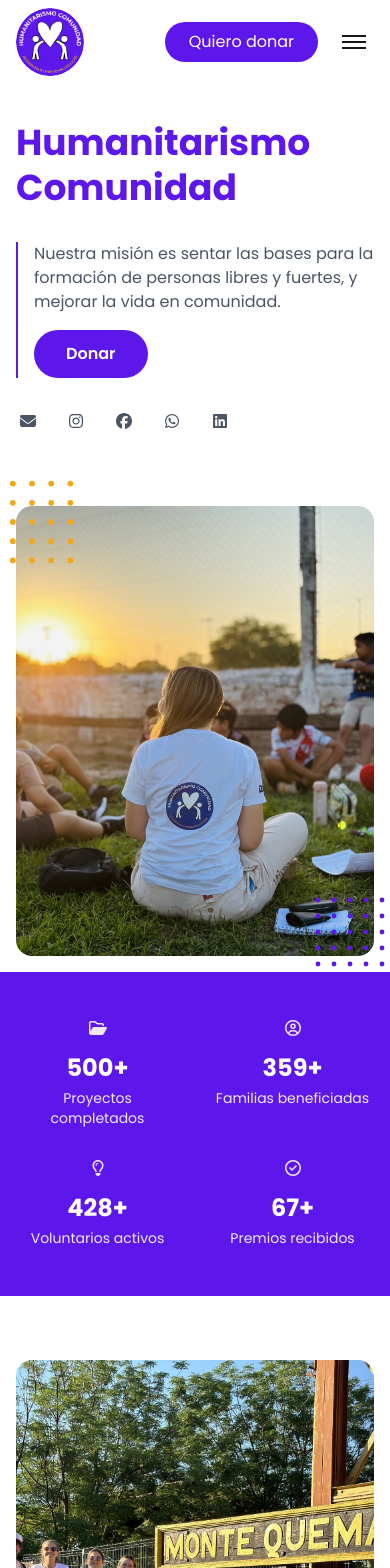
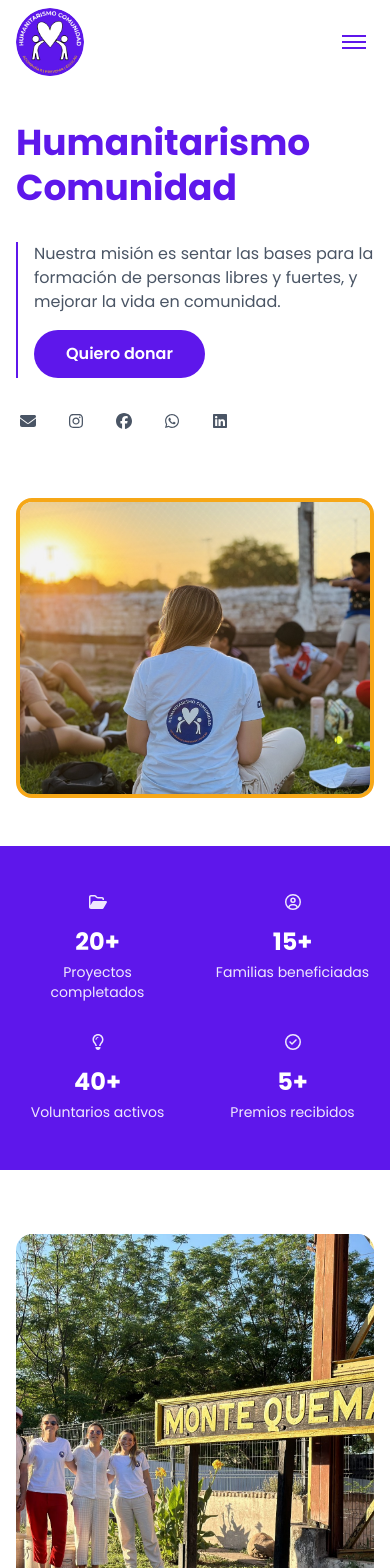
Before and after one commit to courfedra/humanitarismo-comunidad, a Next.js app: page / in a window 390 px wide. Shown: the top 1568 px of the page. Built offline with nearby package versions, Linux system fonts and the light colour scheme.

Commit message:
arreglos

```diff
--- a/src/app/page.jsx
+++ b/src/app/page.jsx
@@ -1,8 +1,3 @@
-import Image from "next/image";
-import { FontAwesomeIcon } from "@fortawesome/react-fontawesome";
-import {
-  faEnvelope
-} from "@fortawesome/free-solid-svg-icons";
 import Hero from "@/components/Hero";
 import VideoSection from "@/components/VideoSection";
 import DonarCTA from "@/components/DonarCTA";
--- a/src/app/quienes-somos/page.jsx
+++ b/src/app/quienes-somos/page.jsx
@@ -34,7 +34,7 @@ export default function QuienesSomos() {
                                 <p className="text-gray-300">
                                     En 2018, Martín dio el primer paso hacia Monte Quemado, Santiago del Estero, Argentina. Allí, se encontró con una comunidad marcada por el aislamiento y la falta de oportunidades. Un año después, un giro inesperado del destino le llevó al repensar, unió fuerzas con Nadia para brindar acompañamiento virtual a los trabajadores sociales de la zona. Así comenzaron a plantarse las primeras semillas de esperanza.
                                 </p>
-                                <button className="bg-[#F6A717] cursor-pointer text-white px-6 py-2 rounded-full mt-4 hover:bg-[#4c12c4] transition-colors">
+                                <button className="font-semibold bg-[#F6A717] cursor-pointer text-white px-8 py-3 rounded-full mt-4 hover:bg-[#4c12c4] transition-colors">
                                     Leer más
                                 </button>
                             </div>
@@ -146,7 +146,7 @@ export default function QuienesSomos() {
                     </div>
 
                     <div className="text-center mt-12">
-                        <button className="bg-[#5E17EB] text-white px-6 py-2 rounded-full hover:bg-[#4c12c4] transition-colors">
+                        <button className="font-semibold bg-[#5E17EB] text-white px-8 py-3 rounded-full hover:bg-[#4c12c4] transition-colors">
                             Leer más
                         </button>
                     </div>
@@ -251,7 +251,7 @@ export default function QuienesSomos() {
                             <p>
                                 El destino los llevó aún más lejos. En 2019, Nadia más Martín Quemado y descubrió una realidad que golpeó brutalmente: jóvenes que se suicidaban por desesperanza. Para ella, esta problemática era más que un desafio, era su llamado personal. Tras haber perdido a dos hermanos por suicidio, decidió transformar el dolor en amor, resignificándolo en la causa que envolvería todo el entorno comunitario.
                             </p>
-                            <button className="bg-[#F6A717] cursor-pointer text-white px-6 py-2 rounded-full mt-4 hover:bg-[#4c12c4] transition-colors">
+                            <button className="font-semibold bg-[#F6A717] cursor-pointer text-white px-8 py-3 rounded-full mt-4 hover:bg-[#4c12c4] transition-colors">
                                 Leer más
                             </button>
                         </div>
--- a/src/components/Footer.jsx
+++ b/src/components/Footer.jsx
@@ -46,11 +46,6 @@ export default function Footer() {
               <li>
                 <Link href="/quienes-somos" className="text-gray-300 hover:text-[#F6A717] transition-colors">
                   Quiénes Somos
-                </Link>
-              </li>
-              <li>
-                <Link href="/projects" className="text-gray-300 hover:text-[#F6A717] transition-colors">
-                  Proyectos
                 </Link>
               </li>
               <li>
--- a/src/components/Hero.jsx
+++ b/src/components/Hero.jsx
@@ -11,26 +11,18 @@ import {
 
 export default function Hero() {
     return (
-        <div className="pt-30 md:pt-20">
-            <section className="min-h-[85vh] flex items-center">
+        <div className="pt-30 md:pt-40 pb-8 md:pb-30">
+            <section className="flex items-start">
                 <div className="max-w-7xl mx-auto px-4 sm:px-6 lg:px-8 w-full">
-                    <div className="grid md:grid-cols-2 gap-8">
+                    <div className="grid md:grid-cols-2 gap-6 md:gap-4 lg:gap-8">
                         {/* Left Content */}
                         <div className="space-y-8 flex flex-col justify-between">
                             <div>
-                                <h1 className="text-4xl md:text-6xl font-bold text-[#5E17EB] leading-tight mb-8">
+                                <h1 className="text-4xl md:text-5xl lg:text-6xl font-bold text-[#5E17EB] leading-tight mb-8">
                                     Humanitarismo Comunidad
                                 </h1>
 
                                 <div className="flex gap-6 items-stretch">
-                                    {/* <div className="w-32 relative shrink-0">
-                                        <Image
-                                            src="/hero-2.jpeg"
-                                            alt="Niños ayudando"
-                                            fill
-                                            className="object-cover rounded-lg"
-                                        />
-                                    </div> */}
                                     <div className="border-l-2 border-[#5E17EB] pl-4 md:pl-6 flex-1">
                                         <p className="text-gray-600 text-base mb-4">
                                             Nuestra misión es sentar las bases para la formación de personas libres y fuertes, y mejorar la vida en comunidad.</p>
@@ -38,7 +30,7 @@ export default function Hero() {
                                             href="/donar"
                                             className="inline-flex items-center bg-[#5E17EB] text-white px-8 py-3 rounded-full text-base font-semibold hover:bg-[#4c12c4] transition-colors"
                                         >
-                                            Donar
+                                            Quiero donar
                                         </Link>
                                     </div>
                                 </div>
@@ -78,46 +70,14 @@ export default function Hero() {
 
                         {/* Right Image */}
                         <div className="relative pb-4 md:pb-0">
-                            <div className="relative h-[450px] md:h-[600px]">
-                                {/* Top left yellow dots */}
-                                <div className="absolute -top-8 -left-8 w-24 h-24 text-[#F6A717] z-10">
-                                    <svg viewBox="0 0 100 100" className="w-full h-full">
-                                        <g fill="currentColor">
-                                            {[...Array(25)].map((_, i) => (
-                                                <circle
-                                                    key={i}
-                                                    cx={10 + (i % 5) * 20}
-                                                    cy={10 + Math.floor(i / 5) * 20}
-                                                    r={3}
-                                                />
-                                            ))}
-                                        </g>
-                                    </svg>
-                                </div>
-
+                            <div className="relative h-[300px] md:h-[350px] lg:h-[400px] border-4 border-[#F6A717] rounded-2xl overflow-hidden">
                                 <Image
                                     src="/hero-1.jpeg"
                                     alt="Niños sonriendo"
                                     fill
-                                    className="object-cover rounded-2xl"
+                                    className="object-cover"
                                     priority
                                 />
-
-                                {/* Bottom right purple dots */}
-                                <div className="absolute -bottom-4 -right-4 w-20 h-20 text-[#5E17EB]">
-                                    <svg viewBox="0 0 100 100" className="w-full h-full">
-                                        <g fill="currentColor">
-                                            {[...Array(25)].map((_, i) => (
-                                                <circle
-                                                    key={i}
-                                                    cx={10 + (i % 5) * 20}
-                                                    cy={10 + Math.floor(i / 5) * 20}
-                                                    r={3}
-                                                />
-                                            ))}
-                                        </g>
-                                    </svg>
-                                </div>
                             </div>
                         </div>
                     </div>
--- a/src/components/Navbar.jsx
+++ b/src/components/Navbar.jsx
@@ -22,12 +22,9 @@ export default function Navbar() {
   return (
     <nav className="fixed w-full z-50 transition-all duration-300 bg-white">
       <div className="max-w-7xl mx-auto px-4 sm:px-6 lg:px-8">
-        <div className={`flex items-center justify-between transition-all duration-300 ${
-          scrolled ? 'py-2 md:py-3' : 'py-2 md:py-6'
-        }`}>
-          <div className="flex items-center">
-            {/* Logo */}
-            <Link href="/" className="flex items-center gap-3">
+        <div className={`flex items-center justify-between transition-all duration-300 ${scrolled ? 'py-2 md:py-3' : 'py-2 md:py-6'
+          }`}>          {/* Logo */}
+          <Link href="/" className="flex items-center">
             <Image
               src="/logo.jpeg"
               alt="Logo"
@@ -37,37 +34,26 @@ export default function Navbar() {
             />
           </Link>
 
-            {/* Desktop Navigation */}            <div className="hidden sm:flex items-center space-x-14 ml-14">
+          {/* Desktop Navigation */}
+          <div className="hidden sm:flex items-center space-x-14">
             <NavLink href="/">Home</NavLink>
             <NavLink href="/quienes-somos">Quiénes somos</NavLink>
             <NavLink href="/proyectos" disabled>Proyectos</NavLink>
           </div>
-          </div>
 
-          <div className="flex items-center gap-4">
-            {/* Donate Button - Both Mobile & Desktop */}
-            <Link
-              href="https://donaronline.org/humanitarismo-comunidad/ayudanos-a-llegar-a-las-comunidades" target='_blank'
-              className="px-6 py-2 bg-[#5E17EB] text-white rounded-full hover:bg-[#4c12c4] transition-colors duration-300"
-            >
-              Quiero donar
-            </Link>
+          {/* Mobile Menu Button */}
 
             {/* Mobile Menu Button */}
             <button
               onClick={() => setIsOpen(!isOpen)}
               className="sm:hidden p-2"
               aria-label="Menu"
-            >
-              <div className="w-6 flex flex-col gap-1">
-                <span className={`block h-0.5 w-full bg-current transform transition-all duration-300 ${
-                  isOpen ? 'rotate-45 translate-y-1.5' : ''
+            >              <div className="w-6 flex flex-col gap-1">
+                <span className={`block h-0.5 w-full bg-[#5E17EB] transform transition-all duration-300 ${isOpen ? 'rotate-45 translate-y-1.5' : ''
                   }`} />
-                <span className={`block h-0.5 w-full bg-current transition-all duration-300 ${
-                  isOpen ? 'opacity-0' : ''
+                <span className={`block h-0.5 w-full bg-[#5E17EB] transition-all duration-300 ${isOpen ? 'opacity-0' : ''
                   }`} />
-                <span className={`block h-0.5 w-full bg-current transform transition-all duration-300 ${
-                  isOpen ? '-rotate-45 -translate-y-1.5' : ''
+                <span className={`block h-0.5 w-full bg-[#5E17EB] transform transition-all duration-300 ${isOpen ? '-rotate-45 -translate-y-1.5' : ''
                   }`} />
               </div>
             </button>
@@ -75,8 +61,7 @@ export default function Navbar() {
         </div>
 
         {/* Mobile Navigation */}
-        <div className={`sm:hidden transition-all duration-300 ease-in-out ${
-          isOpen
+        <div className={`sm:hidden transition-all duration-300 ease-in-out px-4 ${isOpen
             ? 'max-h-64 opacity-100 py-4'
             : 'max-h-0 opacity-0 overflow-hidden'
           }`}>
@@ -89,7 +74,6 @@ export default function Navbar() {
             </NavLink>            <NavLink href="/proyectos" onClick={() => setIsOpen(false)} disabled>
               Proyectos
             </NavLink>
-          </div>
           </div>
         </div>
     </nav>
@@ -119,8 +103,7 @@ function NavLink({ href, children, onClick, disabled }) {
         {children}
       </span>
       <span
-        className={`absolute -bottom-0.5 left-0 w-full h-[2px] bg-[#F6A717] transform origin-left transition-all duration-300 ease-in-out ${
-          isActive
+        className={`absolute -bottom-0.5 left-0 w-full h-[2px] bg-[#F6A717] transform origin-left transition-all duration-300 ease-in-out ${isActive
             ? 'scale-x-100'
             : 'scale-x-0'
           }`}
--- a/src/components/QuienesSomosCTA.jsx
+++ b/src/components/QuienesSomosCTA.jsx
@@ -52,7 +52,7 @@ export default function QuienesSomosCTA() {
                                         icon={item.icon}
                                         className="w-8 h-8 text-[#5E17EB] mb-3"
                                     />
-                                    <p className="text-sm text-gray-600">{item.text}</p>
+                                    <p className="text-sm text-black">{item.text}</p>
                                 </div>
                             ))}
                         </div>
--- a/src/components/StatsSection.jsx
+++ b/src/components/StatsSection.jsx
@@ -10,22 +10,22 @@ export default function StatsSection() {
     const stats = [
         {
             icon: faFolderOpen,
-            number: "500+",
+            number: "20+",
             description: "Proyectos completados"
         },
         {
             icon: faCircleUser,
-            number: "359+",
+            number: "15+",
             description: "Familias beneficiadas"
         },
         {
             icon: faLightbulb,
-            number: "428+",
+            number: "40+",
             description: "Voluntarios activos"
         },
         {
             icon: faCircleCheck,
-            number: "67+",
+            number: "5+",
             description: "Premios recibidos"
         }
     ];
```
Lines whose indentation alone changed are shown as unchanged.
